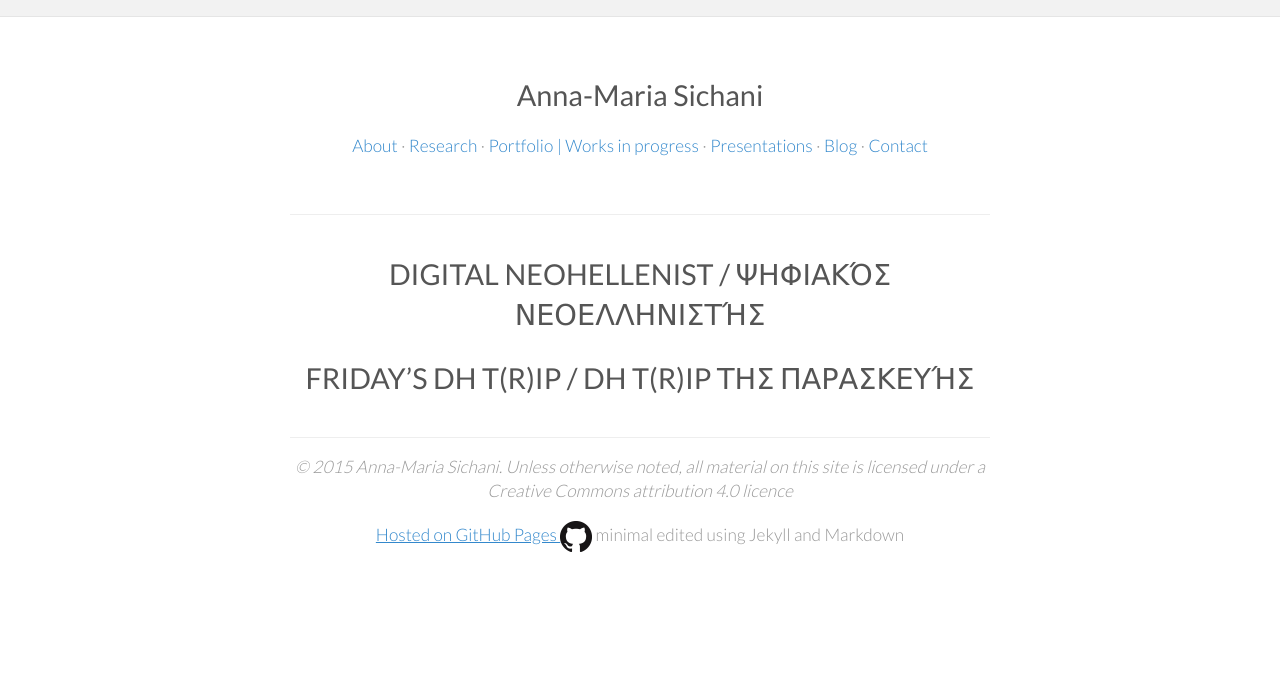
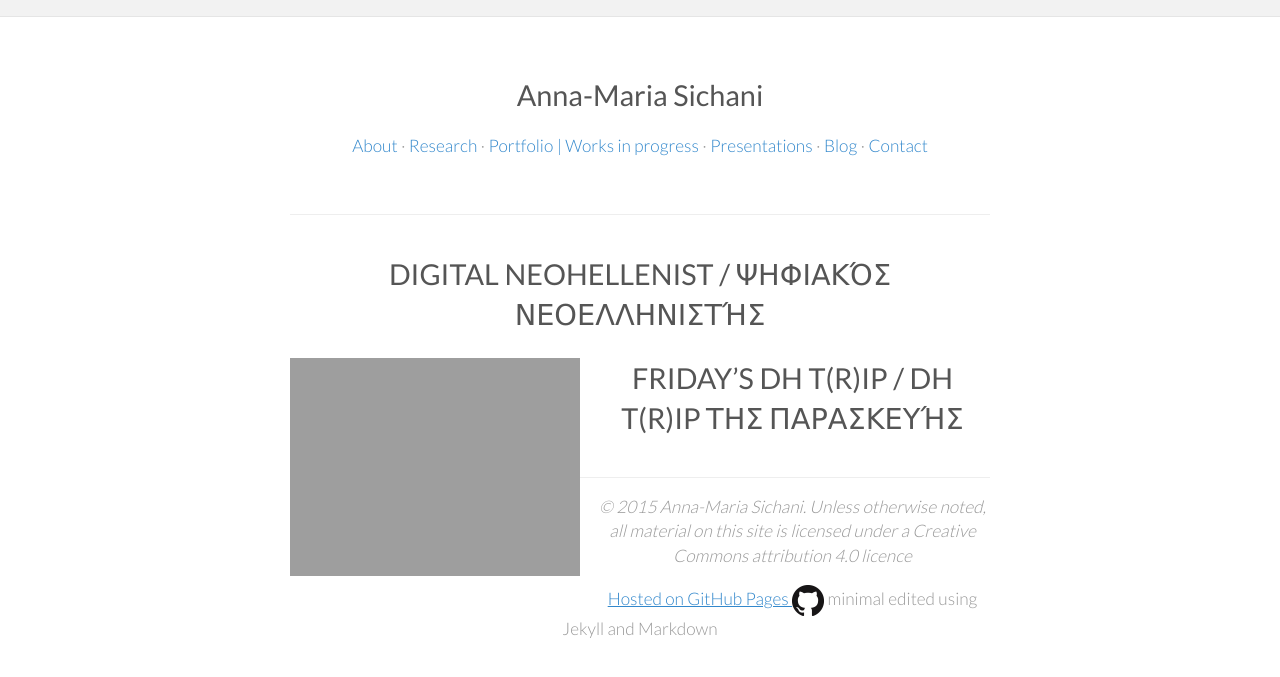
Before and after one commit to amsichani/amsichani.github.io, a Jekyll site: the page built from portfolio.md, in a window 1280 px wide. Shown: the top 677 px of the page. Built offline with Jekyll 4.4.1, drawn with Linux system fonts in a browser that asks for light colours; nearby versions of some CDN libraries.

Commit message:
Update portfolio.md

```diff
--- a/portfolio.md
+++ b/portfolio.md
@@ -4,6 +4,8 @@
 
 ---
 ## DIGITAL NEOHELLENIST / ΨΗΦΙΑΚΌΣ ΝΕΟΕΛΛΗΝΙΣΤΉΣ
-
+<figure>
+	<img src="{{site.url}}/images/anna-maria 11.jpg" width="290px" style="float: left; margin-right: 15px; margin-bottom: 15px;" />
+</figure>
 
 ## FRIDAY’S DH T(R)IP / DH T(R)IP ΤΗΣ ΠΑΡΑΣΚΕΥΉΣ
```
